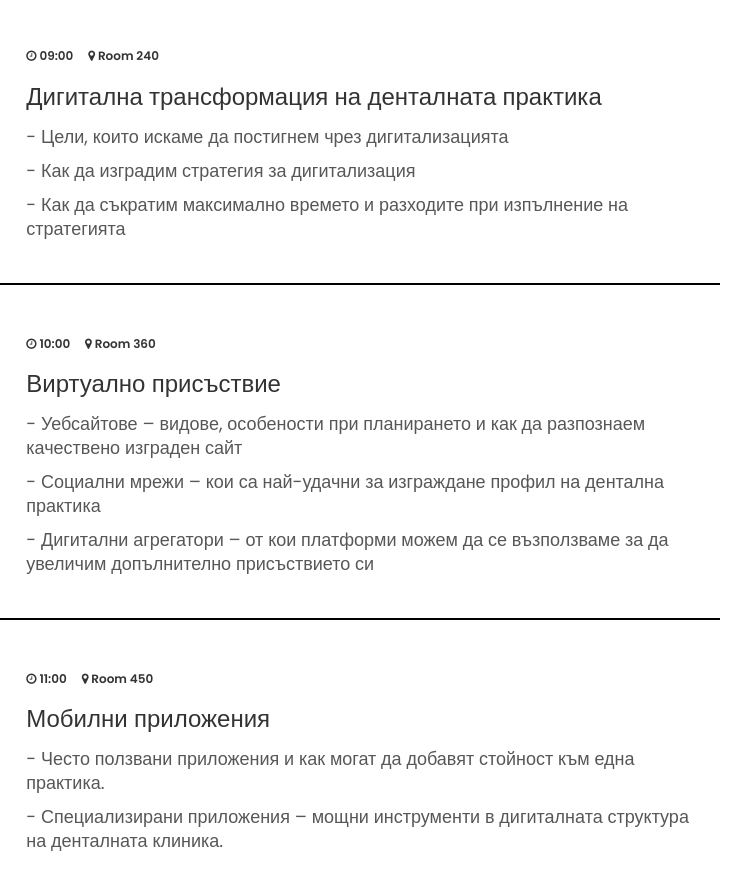
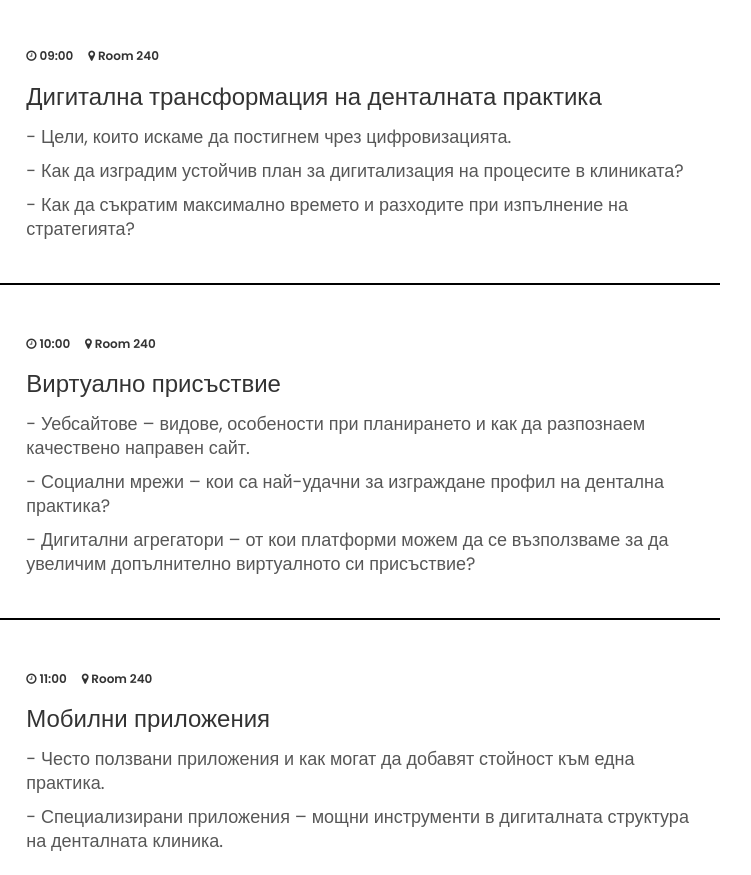
Before and after one commit to dimilkin/CyberDensConferanceWebsite, a plain HTML site: page index.html in a window 1280 px wide. Shown: the part 2582-3457 px from the top of the page, 295-1046 px from the left. Drawn offline with Linux system fonts and the light colour scheme.

Commit message:
inex changes

```diff
--- a/index.html
+++ b/index.html
@@ -92,7 +92,7 @@
 		<div class="row">
 
 			<div class="wow fadeInUp col-md-6 col-sm-6" data-wow-delay="0.6s">
-				<h3>Светът се движи към нова индустриална революция чрез капитализация от модерните технологии. Създаването и предоставянето на добавена стойност чрез дигитализация обаче все още остава неясно за голяма част от малките и микро бизнеси.</h3>
+				<h3>Светът се движи към нова индустриална революция чрез капитализация от модерните технологии. Създаването и предоставянето на добавена стойност чрез дигитализация все още остава неясно за голяма част от малките и микро бизнеси.</h3>
 				<p>Заложете основите на цифровата трансформация на своята дентална практика. Излезте пред конкуренцията в бързо развиващия се бизнес свят. </p>
 				<p>Използвайте мощта на технологиите, за да оптимизирате операциите си, да се свържете с пациентите си и да отключите нови възможности за растеж. Оставете цифровизацията да ви насочва към успешното бъдеще.</p>
 			</div>
@@ -179,9 +179,9 @@
 								<span><i class="fa fa-map-marker"></i> Room 240</span>
 							</h6>
 							<h3>Дигитална трансформация на денталната практика</h3>
-							<p>- Цели, които искаме да постигнем чрез дигитализацията</p>
-							<p>- Как да изградим стратегия за дигитализация</p>
-							<p>- Как да съкратим максимално времето и разходите при изпълнение на стратегията<?p>
+							<p>- Цели, които искаме да постигнем чрез цифровизацията.</p>
+							<p>- Как да изградим устойчив план за дигитализация на процесите в клиниката?</p>
+							<p>- Как да съкратим максимално времето и разходите при изпълнение на стратегията?</p>
 						</div>
 
 						<!-- program divider -->
@@ -194,12 +194,12 @@
 						<div class="col-md-9 col-sm-9">
 							<h6>
 								<span><i class="fa fa-clock-o"></i> 10:00</span>
-								<span><i class="fa fa-map-marker"></i> Room 360</span>
+								<span><i class="fa fa-map-marker"></i> Room 240</span>
 							</h6>
 							<h3>Виртуално присъствие</h3>
-							<p>- Уебсайтове – видове, особености при планирането и как да разпознаем качествено изграден сайт</p>
-							<p>- Социални мрежи – кои са най-удачни за изграждане профил на дентална практика</p>
-							<p>- Дигитални агрегатори – от кои платформи можем да се възползваме за да увеличим допълнително присъствието си</p>
+							<p>- Уебсайтове – видове, особености при планирането и как да разпознаем качествено направен сайт.</p>
+							<p>- Социални мрежи – кои са най-удачни за изграждане профил на дентална практика?</p>
+							<p>- Дигитални агрегатори – от кои платформи можем да се възползваме за да увеличим допълнително виртуалното си присъствие?</p>
 						</div>
 
 						<!-- program divider -->
@@ -212,7 +212,7 @@
 						<div class="col-md-9 col-sm-9">
 							<h6>
 								<span><i class="fa fa-clock-o"></i> 11:00</span>
-								<span><i class="fa fa-map-marker"></i> Room 450</span>
+								<span><i class="fa fa-map-marker"></i> Room 240</span>
 							</h6>
 							<h3>Мобилни приложения</h3>
 							<p>- Често ползвани приложения и как могат да добавят стойност към една практика.</p>
@@ -229,10 +229,10 @@
 						<div class="col-md-9 col-sm-9">
 							<h6>
 								<span><i class="fa fa-clock-o"></i> 12:00</span>
-								<span><i class="fa fa-map-marker"></i> Room 450</span>
+								<span><i class="fa fa-map-marker"></i> Room 240</span>
 							</h6>
 							<h3>Пауза за обяд</h3>
-							<p>Дори и най-мощните машини имат нужда от почивка и презареждане на батериите.</p>
+							<p>Дори и най-добрите машини имат нужда от почивка и презареждане на батериите.</p>
 						</div>
 
 						<!-- program divider -->
@@ -245,10 +245,10 @@
 						<div class="col-md-9 col-sm-9">
 							<h6>
 								<span><i class="fa fa-clock-o"></i> 13:00</span>
-								<span><i class="fa fa-map-marker"></i> Room 450</span>
+								<span><i class="fa fa-map-marker"></i> Room 240</span>
 							</h6>
 							<h3>Patient Managment Systems (PMS)</h3>
-							<p>- Основни характеристика на една тези системи.</p>
+							<p>- Основни характеристика на тези системи.</p>
 							<p>- Защо този софтуер е в ядрото на стратегията за дигитална трансформация?</p>
 							<p>- Разбор и анализ на съществуващите платформи на пазара.</p>
 						</div>
@@ -263,7 +263,7 @@
 						<div class="col-md-9 col-sm-9">
 							<h6>
 								<span><i class="fa fa-clock-o"></i> 14:00</span>
-								<span><i class="fa fa-map-marker"></i> Room 450</span>
+								<span><i class="fa fa-map-marker"></i> Room 240</span>
 							</h6>
 							<h3>Данни – новото злато на 21век</h3>
 							<p>- Кои данни са от значение за денталната клиника и кои са потенциалните им източници?</p>
@@ -281,11 +281,11 @@
 						<div class="col-md-9 col-sm-9">
 							<h6>
 								<span><i class="fa fa-clock-o"></i> 15:00</span>
-								<span><i class="fa fa-map-marker"></i> Room 450</span>
+								<span><i class="fa fa-map-marker"></i> Room 240</span>
 							</h6>
 							<h3>Изкуствен интелект</h3>
 							<p>- Mного се говори за него, но какво е всъщност?</p>
-							<p>- Oбзор на най-ключовите платформи, които вече изменят видимо бизнесите.</p>
+							<p>- Oбзор на най-ключовите платформи, които вече изменят видимо бизнес средата.</p>
 							<p>- Kонкретни примери с приложението на AI в денталната практика и какви преимущества носи.</p>
 						</div>
 
@@ -299,7 +299,7 @@
 						<div class="col-md-9 col-sm-9">
 							<h6>
 								<span><i class="fa fa-clock-o"></i> 16:00</span>
-								<span><i class="fa fa-map-marker"></i> Room 450</span>
+								<span><i class="fa fa-map-marker"></i> Room 240</span>
 							</h6>
 							<h3>Дигитален Хардуер</h3>
 							<p>- Скенери и принтери – в кои случаи трябва сериозно да помислим за тази опция, как да направим оценка и за какво да внимаваме?</p>
@@ -317,7 +317,7 @@
 						<div class="col-md-9 col-sm-9">
 							<h6>
 								<span><i class="fa fa-clock-o"></i> 17.00</span>
-								<span><i class="fa fa-map-marker"></i> Room 450</span>
+								<span><i class="fa fa-map-marker"></i> Room 240</span>
 							</h6>
 							<h3>Дискусия, Въпроси и Отговори</h3>
 							<p>- Време за дискусия и разбор на някои въпроси, които могат да възникнат</p>
@@ -333,10 +333,10 @@
 						<div class="col-md-9 col-sm-9">
 							<h6>
 								<span><i class="fa fa-clock-o"></i> 17:30</span>
-								<span><i class="fa fa-map-marker"></i> Room 450</span>
+								<span><i class="fa fa-map-marker"></i> Room 240</span>
 							</h6>
 							<h3>Закриване</h3>
-							<p>- И така наречения networking</p>
+							<p>- Време за networking</p>
 						</div>
 
 						<!-- program divider -->
@@ -465,10 +465,10 @@
 				<h3><b>Лектор : Д-р Димитър Милкин</b></h3>
 				<p>Д-р Милкин учи програмиране като хоби още в гимназията и през студентството си. След като се дипломира като доктор по дентална медицина през 2016, продължава да изучава различни нови технологии и софтуерни решения. </p>
 					<p>През 2016 завършва курс за 3Д принтери към Софт Уни, след който сглобява собствен принтер и експериментира с различните му приложения. </p>
-					<p>През 2017 завършва курс за разработка на бизнес уебсайтове.</p>
-					<p>През 2018 – за програмиране на мобилни проложения за Андроид. </p>
+					<p>През 2017 - курс за разработка на бизнес уебсайтове.</p>
+					<p>През 2018 - курс за програмиране на мобилни проложения за Андроид. </p>
 				<p>Междувременно д-р Милкин работи като общопрактикуващ стоматолог към Минт Клиник в София, както и като втора работа в няколко други клиники през годините. Именно в Минт Клиник разработва първото си приложение, което улеснява следенето и координирането на поръчките към зъботехническите лаборатории, с които работи клиниката. Също така участва и в поддръжката на сайта на клиниката и планирането на дигиталната стратегия. Изучава приложението на дигитални технологии и в другите клиники, където работи. </p>
-			<p>През 2020 д-р Милкин завършва с отличие академията на Телерик. След това започва работа като фул стак инжинер. Нает е в софтуерен R&D център на американска компания в България, където работи и до днес. Междувременно продължава да развива познанията си относно дигитализацията на денталната практика като проучва и имплементира различни решения в семейната клиника.</p>
+			<p>През 2020 д-р Милкин завършва с отличие академията на Телерик. След това започва работа като фул-стак инжинер. Нает е в софтуерен R&D център на американска компания в България, където работи и до днес. МСъщевременно продължава да развива познанията си относно дигитализацията на денталната практика като проучва и имплементира различни решения в семейната клиника.</p>
 				</div>
 
 		</div>
```
